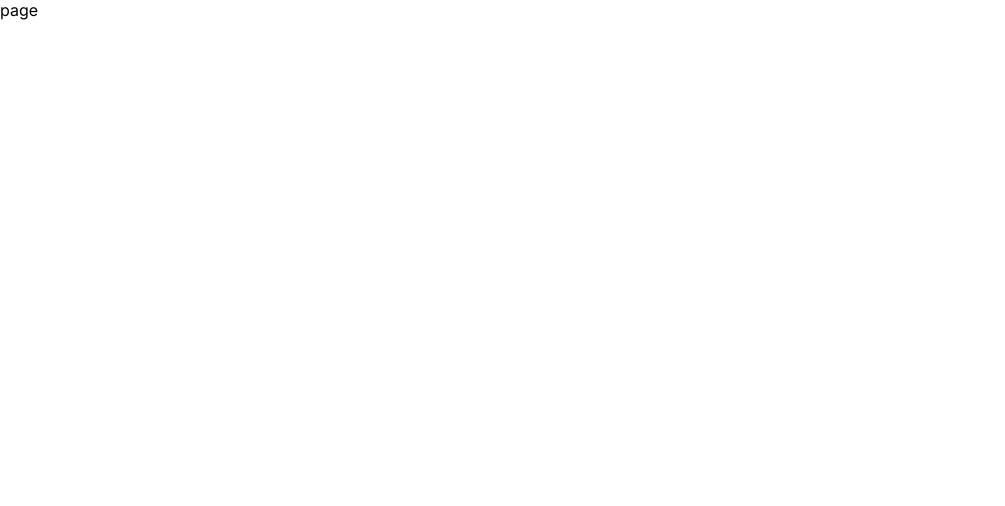
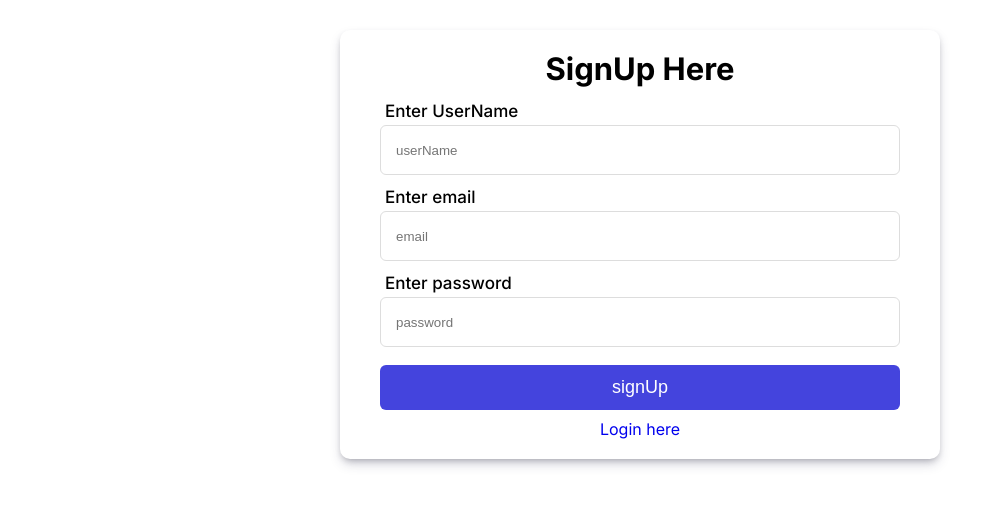
Before and after one commit to niyazalam123/full-stack-next-js-project, a Next.js app: page /signup in a window 1280 px wide. Shown: the top 506 px of the page, without its empty margins (0-1005 px from the left). Built offline with nearby package versions, Linux system fonts and the light colour scheme.

Commit message:
login and signup and profile page with dynamic page ui is completed

```diff
--- a/package.json
+++ b/package.json
@@ -9,6 +9,7 @@
     "lint": "next lint"
   },
   "dependencies": {
+    "axios": "^1.6.7",
     "bcryptjs": "^2.4.3",
     "jsonwebtoken": "^9.0.2",
     "mongoose": "^8.2.0",
--- a/src/app/globals.css
+++ b/src/app/globals.css
@@ -21,3 +21,54 @@ ul{
 li{
   list-style: none;
 }
+._signup1 {
+  max-width: 600px;
+  width: 96%;
+  margin: 30px auto;
+  background: #fff;
+  box-shadow: rgba(50, 50, 93, 0.25) 0px 6px 12px -2px, rgba(0, 0, 0, 0.3) 0px 3px 7px -3px;
+  border-radius: 10px;
+  padding: 20px 40px;
+  text-align: center;
+}
+._signup2 {
+  font-size: 31px;
+  margin-bottom: 14px;
+}
+._signup3 {
+  margin-bottom: 12px;
+}
+._signup3 label {
+  display: block;
+  width: 100%;
+  text-align: left;
+  font-size: 17px;
+  font-weight: 500;
+  padding-left: 5px;
+  padding-bottom: 4px;
+}
+._signup3 input {
+  width: 100%;
+  height: 50px;
+  padding: 6px 15px;
+  border: 1px solid #ddd;
+  border-radius: 6px;
+}
+.han_btn {
+  display: block;
+  width: 100%;
+  border: none;
+  background: #44d;
+  padding: 6px 12px;
+  height: 45px;
+  font-size: 18px;
+  cursor: pointer;
+  margin: 18px 0px 9px;
+  border-radius: 6px;
+  color: #fff;
+  transition: all 0.2s ease;
+}
+
+.han_btn:hover{
+  opacity: .8;
+}
--- a/src/app/signup/page.tsx
+++ b/src/app/signup/page.tsx
@@ -1,8 +1,69 @@
-import React from 'react'
+"use client";
+import Link from 'next/link';
+import React, { useState } from 'react'
 
 const page = () => {
+  const [userData, setUserData] = useState({
+    userName: "",
+    email: "",
+    password: ""
+  });
+
+  // onchange function
+  function handleChange(e: any) {
+    const { name, value } = e.target;
+    setUserData((prev): any => {
+      return {
+        ...prev,
+        [name]: value
+      }
+    })
+  };
+
+  // click function
+
+  function handleSignup() {
+
+  }
+
   return (
-    <div>page</div>
+    <>
+      <div className='_signup1'>
+        <h2 className='_signup2'>SignUp Here</h2>
+        <div className='_signup3'>
+          <label htmlFor="userName">Enter UserName</label>
+          <input
+            type="text"
+            placeholder='userName'
+            name="userName"
+            value={userData.userName}
+            onChange={handleChange}
+          />
+        </div>
+        <div className='_signup3'>
+          <label htmlFor="email">Enter email</label>
+          <input
+            type="email"
+            placeholder='email'
+            name="email"
+            value={userData.email}
+            onChange={handleChange}
+          />
+        </div>
+        <div className='_signup3'>
+          <label htmlFor="password">Enter password</label>
+          <input
+            type="password"
+            placeholder='password'
+            name="password"
+            value={userData.password}
+            onChange={handleChange}
+          />
+        </div>
+        <button onClick={handleSignup} className='han_btn'>signUp</button>
+        <Link href="/login">Login here</Link>
+      </div>
+    </>
   )
 }
 
```
Also changed, not shown: src/app/login/page.tsx (+52 -2 lines), src/app/profile/[id]/page.tsx (added, +11 -0 lines), src/app/profile/page.tsx (added, +11 -0 lines), 1 other file (tests, documents, lock files or other folders).
